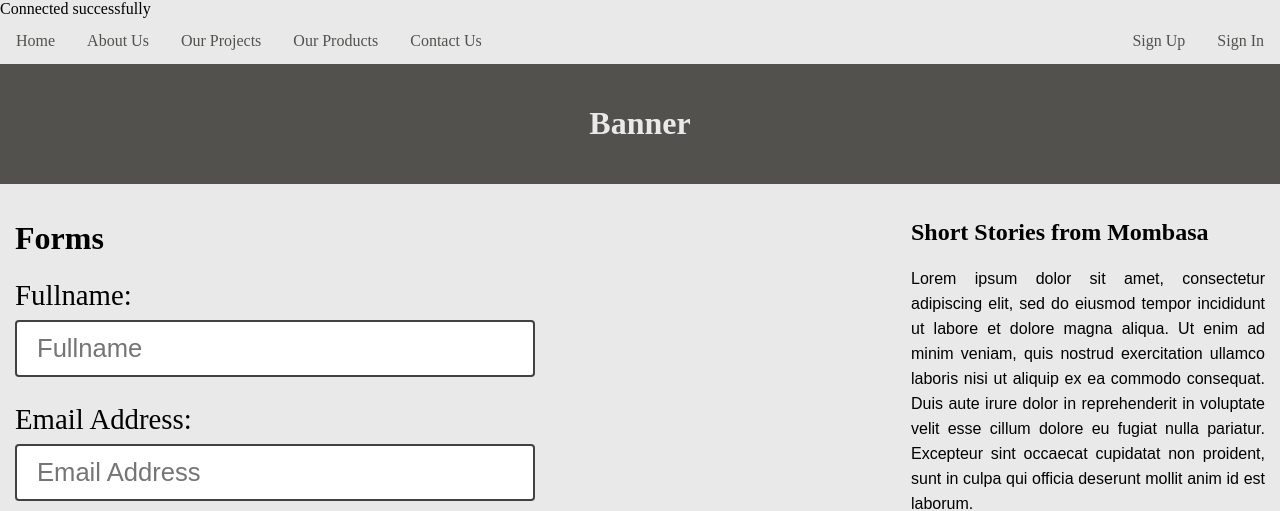
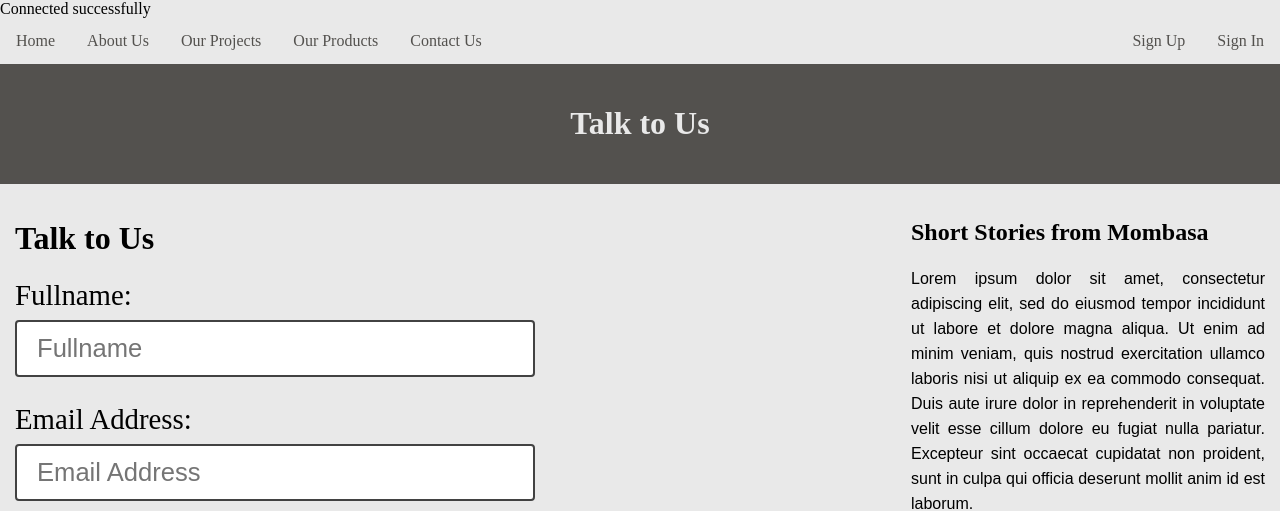
Before and after one commit to mundabenj/a_wad, a PHP site: page /contacts.php in a window 1280 px wide. Shown: the top 511 px of the page. Run offline with PHP 8.4, Linux system fonts and the light colour scheme.

Commit message:
updated form v2

```diff
--- a/contacts.php
+++ b/contacts.php
@@ -3,12 +3,12 @@
 <?php include_once ("templates/heading.php"); ?>
 <?php include_once ("templates/nav.php"); ?>
 <div class="banner">
-    <h1>Banner</h1>
+    <h1>Talk to Us</h1>
 </div>
 
 <div class="row">
     <div class="content">
-    <h1>Forms</h1>
+    <h1>Talk to Us</h1>
     <form action="" method="post" class="contacts_form">
 
         <label for="fn">Fullname:</label><br>
@@ -16,9 +16,6 @@
 
         <label for="em">Email Address:</label><br>
         <input type="email" id="em" placeholder="Email Address" name="em"><br><br>
-
-
-
         <label for="sb">Subject:</label><br>
         <select name="subject_line" id="sb" required>
             <option value="">---Select Subject-</option>
@@ -26,16 +23,11 @@
             <option value="eLearning Support">eLearning Support</option>
             <option value="AMS Support">AMS Support</option>
         </select>
-
         <br><br>
-
         <label for="sb">Message:</label><br>
-            <textarea name="" id="" cols="30" rows="5"></textarea>
-
+        <textarea name="" id="" cols="30" rows="5"></textarea>
             <br><br>
-
-            <input type="submit" value="Send Message">
-
+        <input type="submit" value="Send Message">
                 </div>
 <?php include_once ("templates/side_bar.php"); ?>
         </div>
```
